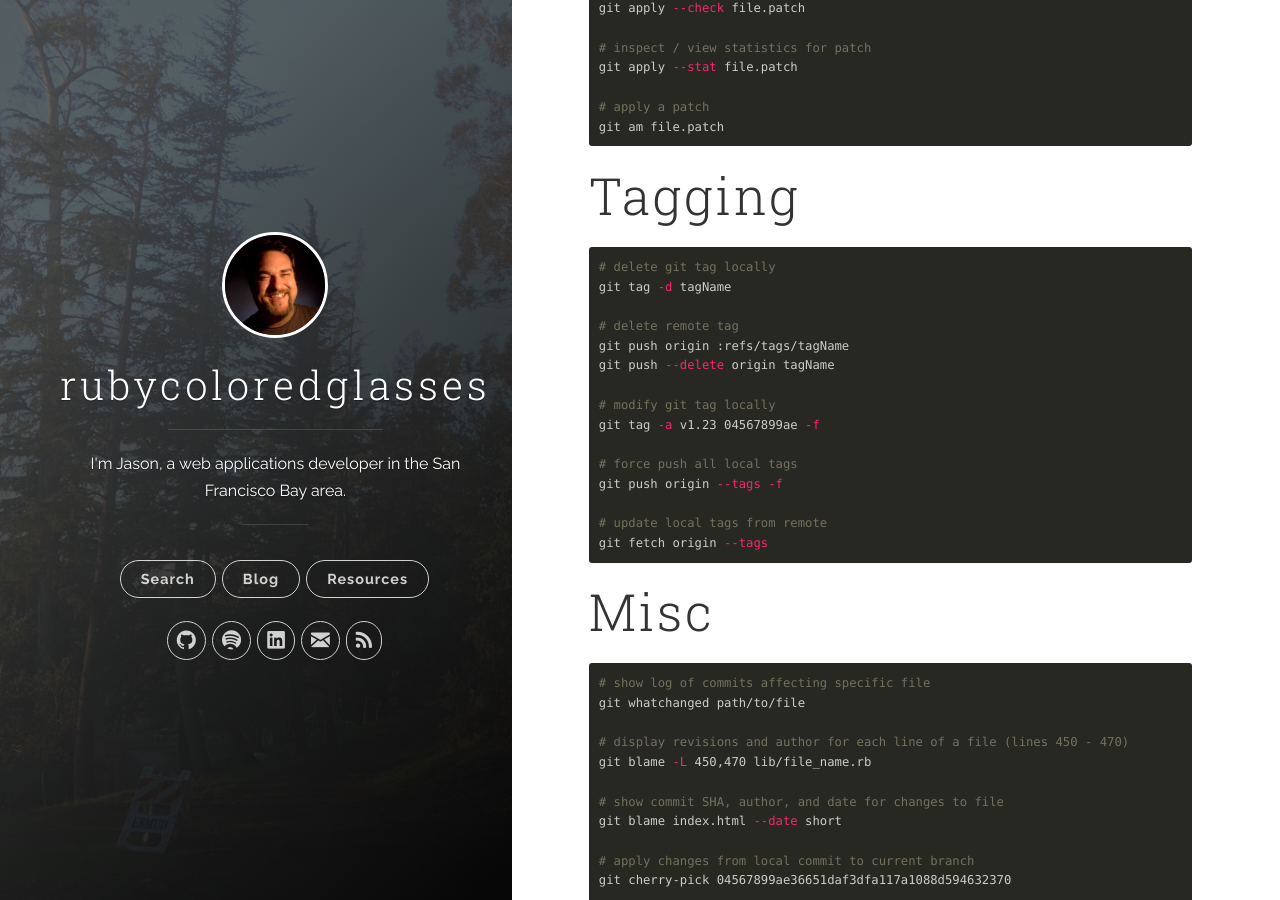
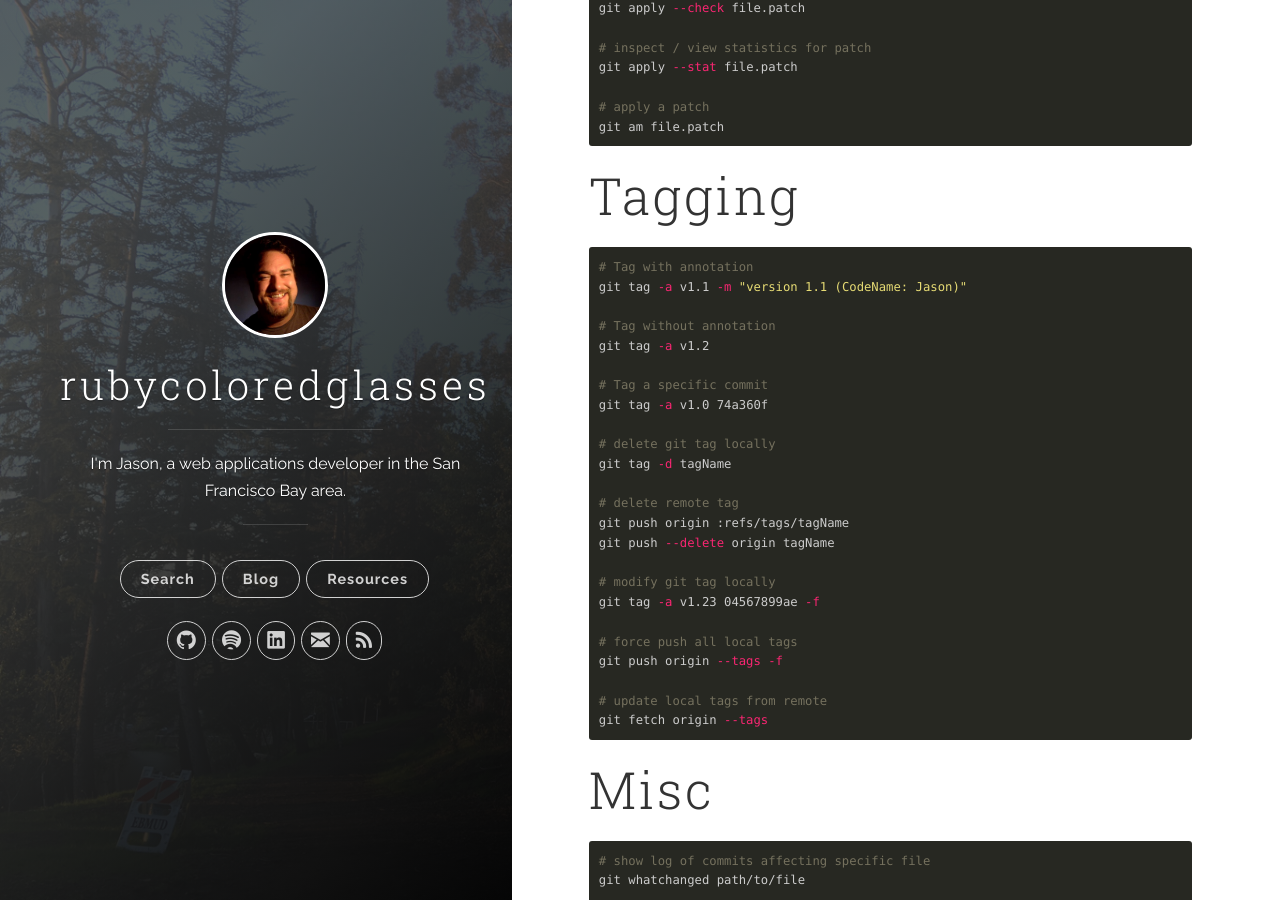
Before and after one commit to redconfetti/redconfetti.github.io, a Jekyll site: the page built from resources/cheat-sheets/git.md, in a window 1280 px wide and 900 px high, scrolled down 5830 px. Built offline with Jekyll 4.4.1, drawn with Linux system fonts in a browser that asks for light colours; nearby versions of some CDN libraries.

Commit message:
Updates Git tagging

````diff
--- a/resources/cheat-sheets/git.md
+++ b/resources/cheat-sheets/git.md
@@ -264,6 +264,15 @@ git am file.patch
 
 # Tagging
 ``` shell
+# Tag with annotation
+git tag -a v1.1 -m "version 1.1 (CodeName: Jason)"
+
+# Tag without annotation
+git tag -a v1.2
+
+# Tag a specific commit
+git tag -a v1.0 74a360f
+
 # delete git tag locally
 git tag -d tagName
 
````
